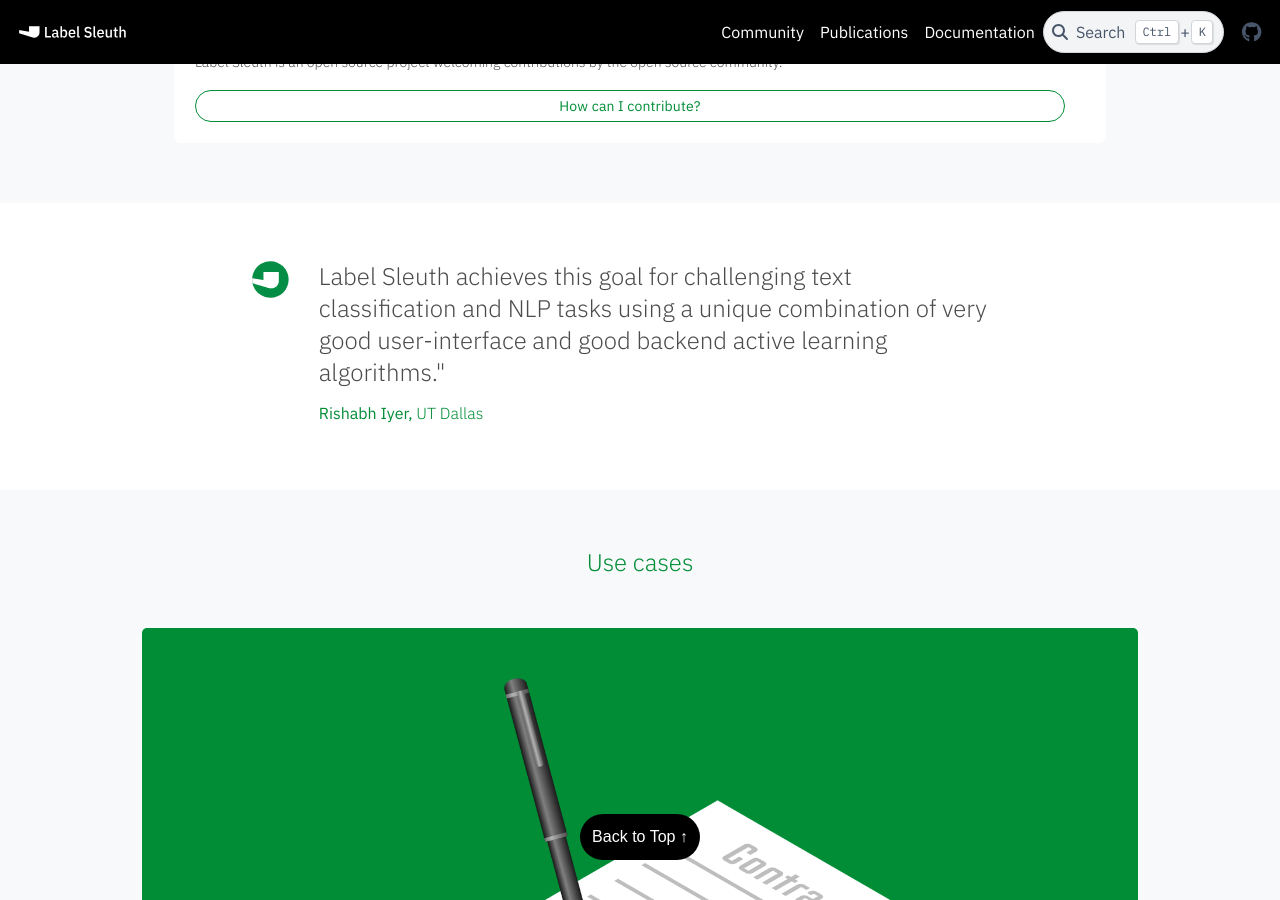
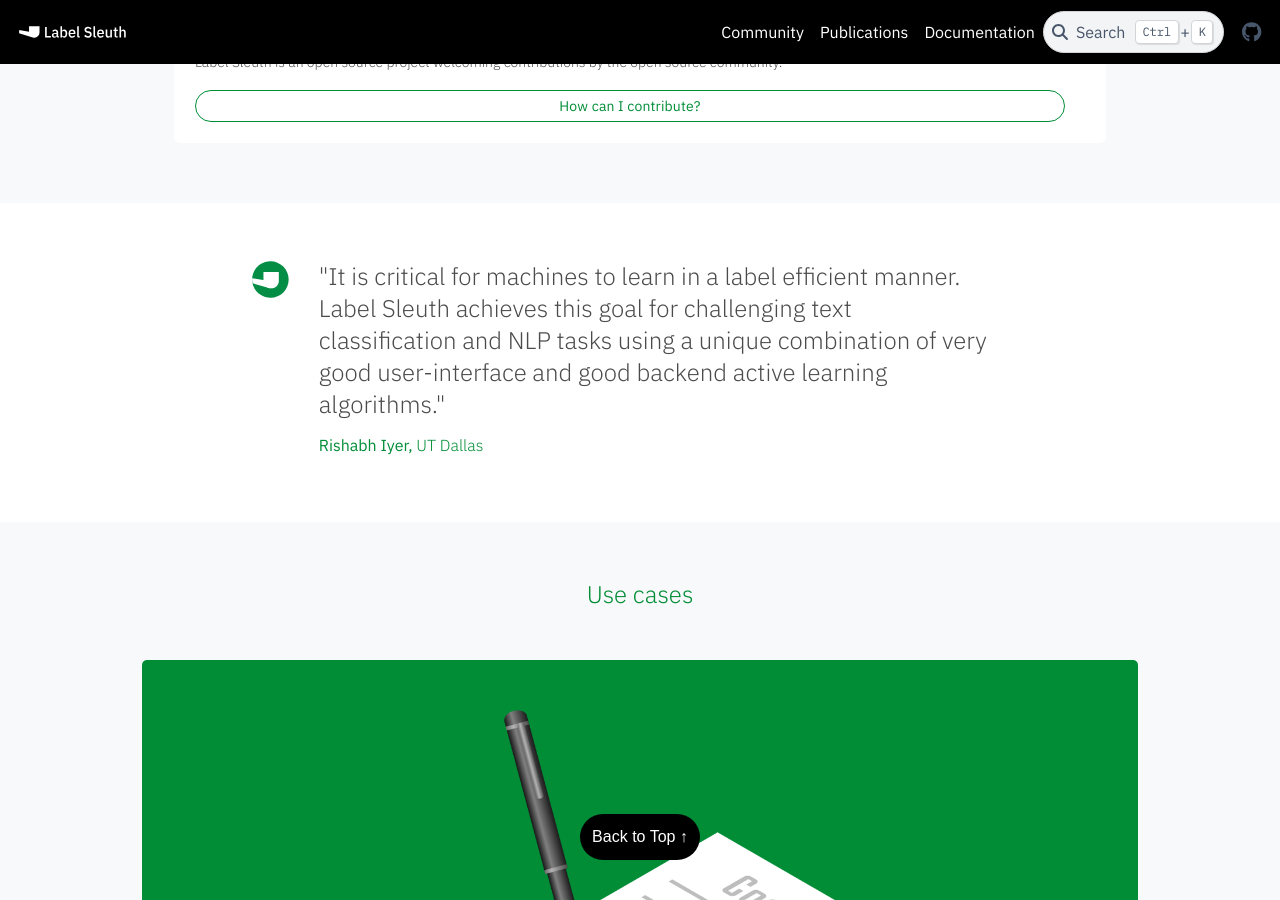
Before and after one commit to label-sleuth/label-sleuth.org, a Sphinx documentation site: the page built from docs/index.rst, in a window 1280 px wide and 900 px high, scrolled down 2594 px. Built offline with Sphinx 7.4.7 and the PyData theme 0.15.4, drawn with Linux system fonts in a browser that asks for light colours; nearby versions of some CDN libraries.

Commit message:
Edit quote to include reference resolution

```diff
--- a/docs/_templates/index.html
+++ b/docs/_templates/index.html
@@ -243,7 +243,7 @@
                <img src="_static/images/homepage/logo_round.svg" class="card-img" alt="Label Sleuth logo">
             </div>
             <div class="col-9 col-sm-10 col-md-11">
-               <p class="homepage-quote">Label Sleuth achieves this goal for challenging text classification and NLP
+               <p class="homepage-quote">"It is critical for machines to learn in a label efficient manner. Label Sleuth achieves this goal for challenging text classification and NLP
                   tasks using a unique combination of very good user-interface and good backend active learning
                   algorithms."</p>
                <p class="homepage-quote-person"><b>Rishabh Iyer,</b> UT Dallas</p>
```
